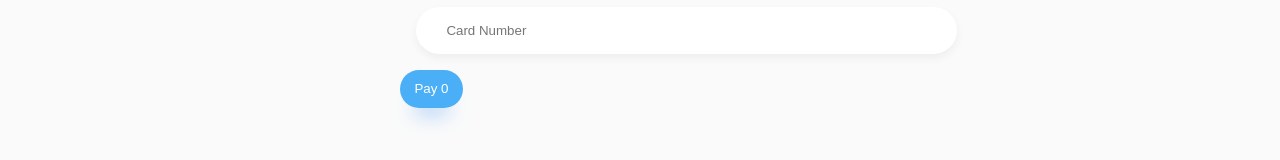
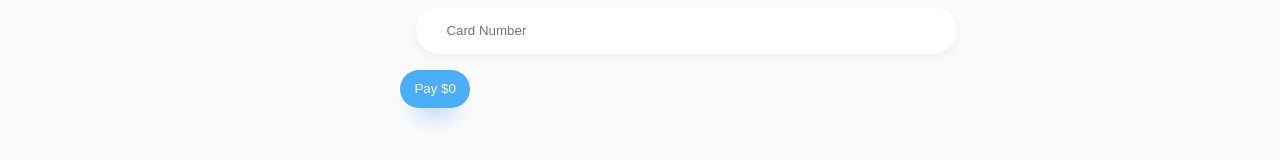
Before and after one commit to CurpraCode/coffee-shop, a React (Create React App) app: page /payment in a window 1280 px wide. Shown: the part 554-714 px from the top of the page. Built offline with nearby package versions, Linux system fonts and the light colour scheme.

Commit message:
added toal button

```diff
--- a/src/components/PayForm.jsx
+++ b/src/components/PayForm.jsx
@@ -15,7 +15,7 @@ const PayForm = () => {
         <h4>Card details</h4>
         <input type="text" placeholder="Card Name" required /> <br />
         <input type="number" placeholder="Card Number" required /> <br />
-        <button>Pay {getBasketTotal(basket)}</button>
+        <button>Pay ${getBasketTotal(basket)}</button>
       </Form>
     </Container>
   );
```
